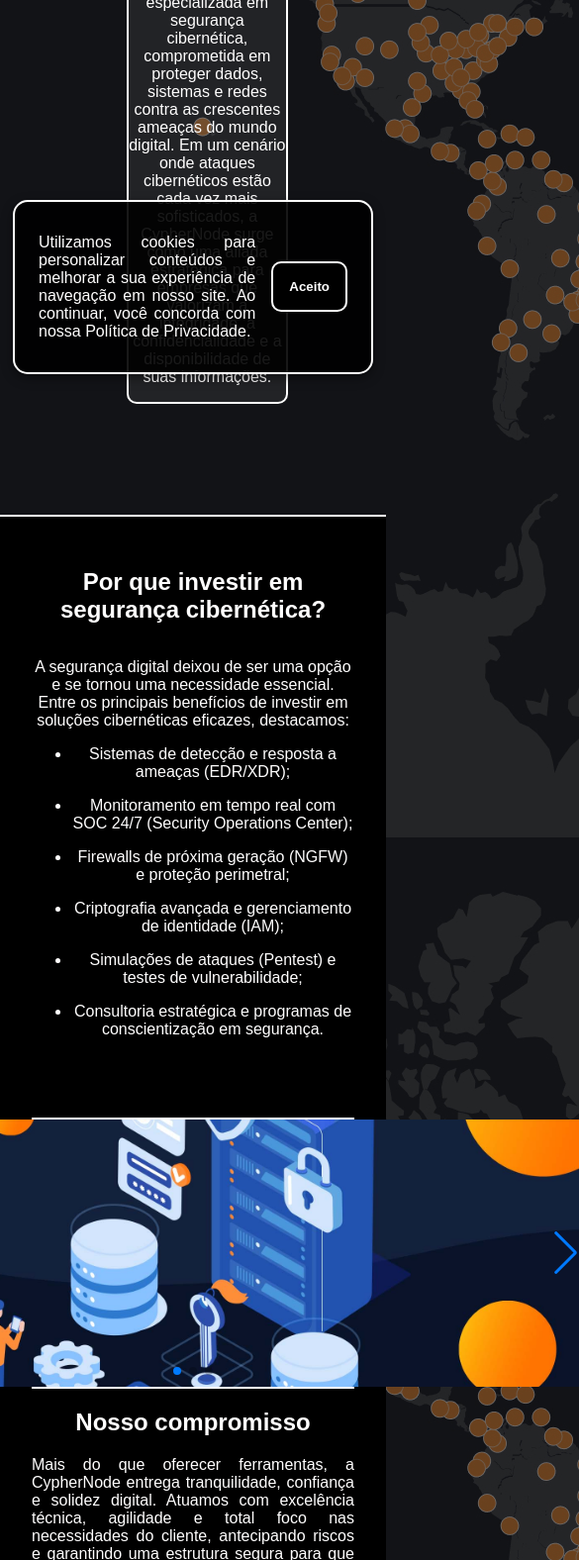
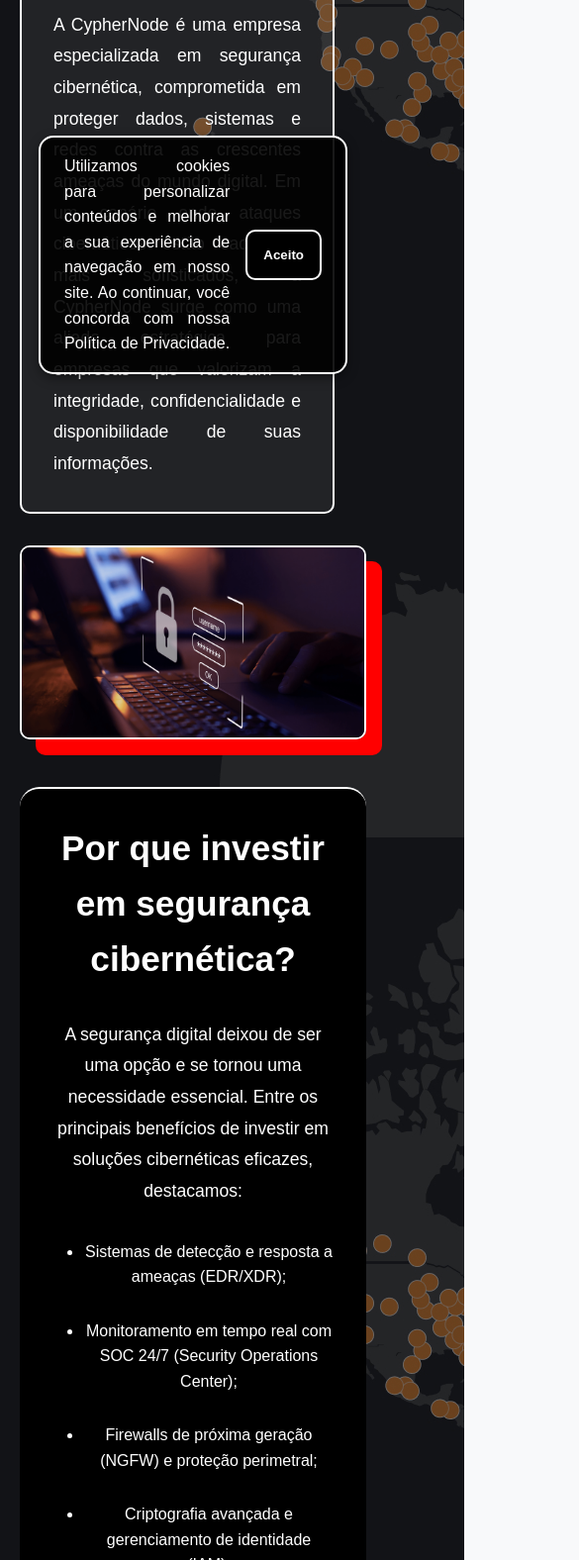
Before and after one commit to RodrigoBernardi333/weblabtrab, a plain HTML site: page HTML/index.html in a window 390 px wide. Shown: the part 424-2000 px from the top of the page at 99% size, 585 px wide, since content can reach past the window. Drawn offline with nearby package versions, Linux system fonts and the light colour scheme.

Commit message:
fix:Responsividade

```diff
--- a/CSS/Main/Main-style.css
+++ b/CSS/Main/Main-style.css
@@ -1,57 +1,57 @@
+
+/* Reset e configurações base */
+* {
+    margin: 0;
+    padding: 0;
+    box-sizing: border-box;
+}
+
+body {
+    font-family: 'Arial', sans-serif;
+    line-height: 1.6;
+    color: #333;
+    background-color: #f8f9fa;
+}
+
+/* Header */
+header {
+    background-color: #000000a9;
+    padding: 1rem 0;
+    box-shadow: 0 2px 10px rgba(0,0,0,0.1);
+    position: sticky;
+    top: 0;
+    z-index: 1000;
+}
+
 .cabec {
     display: flex;
     flex-wrap: wrap;
     gap: 1vw;
     text-decoration: none;
     max-width: 100%;
-
+    padding: 0 2rem;
 }
 
 .op {
     display: flex;
     flex-direction: row;
     margin-left: 5rem;
-
+    gap: 1rem;
 }
 
-#home {
+#home, #sobre, #contato, #login {
     padding: 1rem;
     border-radius: 5px;
+    color: white;
+    text-decoration: none;
+    transition: all 0.3s ease;
+    font-weight: 500;
 }
 
-#home:hover {
+#home:hover, #sobre:hover, #contato:hover, #login:hover {
     background-color: var(--bg-color);
     transition: 0.5s;
-}
-
-#sobre {
-    padding: 1rem;
-    border-radius: 5px;
-}
-
-#sobre:hover {
-    background-color: var(--bg-color);
-    transition: 0.5s;
-}
-
-#contato {
-    padding: 1rem;
-    border-radius: 5px;
-}
-
-#contato:hover {
-    background-color: var(--bg-color);
-    transition: 0.5s;
-}
-
-#login {
-    padding: 1rem;
-    border-radius: 5px;
-}
-
-#login:hover {
-    background-color: var(--bg-color);
-    transition: 0.5s;
+    transform: translateY(-2px);
 }
 
 #trilho {
@@ -61,6 +61,9 @@
     padding-right: 2rem;
     margin-left: auto;
     border-radius: 5px;
+    color: white;
+    cursor: pointer;
+    transition: all 0.3s ease;
 }
 
 #trilho:hover {
@@ -68,29 +71,33 @@
     transition: 0.5s;
 }
 
+/* Main content */
+main {
+    max-width: 1200px;
+    margin: 0 auto;
+    padding: 0 20px;
+}
+
 .front {
     display: flex;
     flex-direction: row;
-}
-
-#foto2 {
-    display: flex;
-    max-width: 50rem;
-    margin: 0 auto;
-    border-radius: 20px;
-    border: 2px solid white;
+    align-items: center;
+    gap: 2rem;
+    padding: 2rem 0;
+    min-height: 80vh;
 }
 
 #Text {
     background-color: rgba(255, 255, 255, 0.068);
     border: 2px solid white;
     border-radius: 10px;
-    margin: 4rem;
-    margin-left: 8rem;
+    margin: 0 auto;
     display: flex;
     flex-direction: column;
     text-align: center;
     max-width: 40rem;
+    padding: 2rem;
+    transition: transform 0.3s ease;
 }
 
 #Text:hover {
@@ -98,14 +105,44 @@
     transition: 0.5s;
 }
 
+#Text h2 {
+    color: #e74c3c;
+    font-size: 1.2rem;
+    margin-bottom: 1rem;
+    text-transform: uppercase;
+    letter-spacing: 1px;
+}
+
+#Text h1 {
+    font-size: 2.5rem;
+    color: #ffffff;
+    margin-bottom: 1.5rem;
+    line-height: 1.2;
+    font-weight: 700;
+}
+
+#Text p {
+    font-size: 1.1rem;
+    color: #ffffff;
+    line-height: 1.8;
+    text-align: justify;
+}
+
+#img {
+    text-align: center;
+}
+
 #img2 {
     display: flex;
     max-width: 40rem;
     border: 2px solid white;
     border-radius: 10px;
-    margin-top: 4rem;
-    margin-left: 20rem;
+    margin-top: 1rem;
+    margin: 0 auto;
     box-shadow: 1rem 1rem red;
+    transition: all 0.3s ease;
+    width: 100%;
+    height: auto;
 }
 
 #img2:hover {
@@ -122,6 +159,22 @@
     background-color: black;
     border-top: 2px solid white;
     padding: 2rem;
+    border-radius: 20px;
+    color: white;
+}
+
+.front2 h1 {
+    font-size: 2.2rem;
+    margin-bottom: 2rem;
+    font-weight: 700;
+    color: white;
+}
+
+.front2 p {
+    font-size: 1.1rem;
+    margin-bottom: 2rem;
+    line-height: 1.8;
+    color: white;
 }
 
 #list {
@@ -130,6 +183,15 @@
     margin: 0 auto;
     gap: 1rem;
     padding-bottom: 5rem;
+    max-width: 800px;
+    padding-left: 2rem;
+}
+
+#list li {
+    font-size: 1rem;
+    margin-bottom: 0.8rem;
+    line-height: 1.6;
+    color: white;
 }
 
 #compr {
@@ -137,9 +199,85 @@
     max-width: 50rem;
     text-align: justify;
     margin: 0 auto;
+    font-size: 1.1rem;
+    line-height: 1.8;
+    color: white;
 }
+
+/* Swiper styles */
+.bodySwiper {
+    background-color: rgba(0, 68, 255, 0.068);
+    display: flex;
+    justify-content: center;
+    border: 2px solid white;
+    margin: 3rem 0;
+    border-radius: 15px;
+    padding: 2rem;
+}
+
+.bodySwiper .mainSwiper {
+    max-width: 50rem;
+    display: flex;
+    flex-wrap: wrap;
+    align-content: center;
+    justify-content: center;
+    width: 100%;
+}
+
+.swiper {
+    height: 500px;
+    width: 100%;
+    border-radius: 15px;
+    overflow: hidden;
+    box-shadow: 0 10px 30px rgba(0,0,0,0.2);
+}
+
+.swiper-slide {
+    text-align: center;
+    display: flex;
+    align-items: center;
+    justify-content: center;
+}
+
+.project-img {
+    width: 100%;
+    height: 100%;
+    overflow: hidden;
+}
+
+.project-img img {
+    width: 100%;
+    height: 100%;
+    object-fit: cover;
+    transition: transform 0.3s ease;
+}
+
+.swiper-slide:hover .project-img img {
+    transform: scale(1.1);
+}
+
+.swiper-button-next,
+.swiper-button-prev {
+    color: white;
+    background: rgba(0,0,0,0.5);
+    border-radius: 50%;
+    width: 50px;
+    height: 50px;
+}
+
+.swiper-pagination-bullet {
+    background: white;
+    opacity: 0.7;
+}
+
+.swiper-pagination-bullet-active {
+    opacity: 1;
+    background: #e74c3c;
+}
+
+/* Cookies */
 .cookies-msg {
-  display: none; /* começa escondido */
+    display: none;
     width: 80%;
     max-width: 600px;
     color: white;
@@ -176,6 +314,7 @@
     border: 2px solid white;
     cursor: pointer;
     border-radius: 10px;
+    transition: all 0.3s ease;
 }
 
 .cookies-msg .cookies-btn button:hover {
@@ -183,36 +322,3 @@
     transition: 0.3s;
     background-color: rgba(255, 255, 255, 0.4);
 }
-.bodySwiper{
-    background-color: rgba(0, 68, 255, 0.068);
-    display: flex;
-    justify-content: center;
-    border: 2px solid white;
-
-}
-
-.bodySwiper .mainSwiper{
-    max-width: 50rem;
-    display: flex;
-    flex-wrap: wrap;
-    align-content: center;
-    justify-content: center;
-
-}
-img{
-    width: 100%;
-}
-.swiper{
-    height: 500px;
-}
-.swiper-slide{
-    text-align: center;
-    display: flex;
-    align-items: center;
-    justify-content: center;
-}
-@media (max-width: 450px){
-    .swiper{
-        height: 270px;
-    }
-}
--- a/CSS/Main/Main.css
+++ b/CSS/Main/Main.css
@@ -1,12 +1,14 @@
-*{
-   font-family: Arial, sans-serif;
+* {
+    font-family: Arial, sans-serif;
     color: var(--color-lt);
     text-decoration: none;
 }
+
 :root {
     --color-lt: #fffefe;
     --bg-color: rgba(255, 255, 255, 0.301);
 }
+
 header {
     background-color: rgba(0, 0, 0, 0.514);
     border-bottom: 2px solid rgba(0, 0, 0, 0.295);
@@ -16,8 +18,15 @@
     background-image: url(/images/fundo.jpg);
     margin: 0;
 }
-footer{
+
+footer {
     background-color: white;
     max-width: 100%;
     border: 5px solid white;
 }
+
+@media (max-width: 450px) {
+    .swiper {
+        height: 270px;
+    }
+}
--- a/HTML/index.html
+++ b/HTML/index.html
@@ -9,7 +9,6 @@
     <link rel="stylesheet" href="/CSS/Main/Main-style.css">
     <script src="/JS/dark-mode.js" defer></script>
     <script src="/JS/cookies.js" defer></script>
-
     <script src="https://cdn.jsdelivr.net/npm/swiper@11/swiper-bundle.min.js"></script>
     <script src="/JS/swiper.js" defer></script>
     <title>Document</title>
@@ -39,14 +38,15 @@
                         sistemas e redes contra as crescentes ameaças do mundo digital. Em um cenário onde ataques
                         cibernéticos estão cada vez mais sofisticados, a CypherNode surge como uma aliada estratégica
                         para
-                        empresas que valorizam a integridade, a confidencialidade e a disponibilidade de suas
+                        empresas que valorizam a integridade, confidencialidade e disponibilidade de suas
                         informações.
                     </p>
 
                 </div>
-                <div id="img"><img src="/images/img.png" alt="foto da lateral" id="img2"></div>
+
                 <div id="Text2"></div>
             </div>
+             <div id="img"><img src="/images/img.png" alt="foto da lateral" id="img2"></div>
             <div class="front2">
                 <h1>Por que investir em segurança cibernética?</h1>
                 <p>A segurança digital deixou de ser uma opção e se tornou uma necessidade essencial. Entre os
```
Lines whose indentation alone changed are shown as unchanged.
